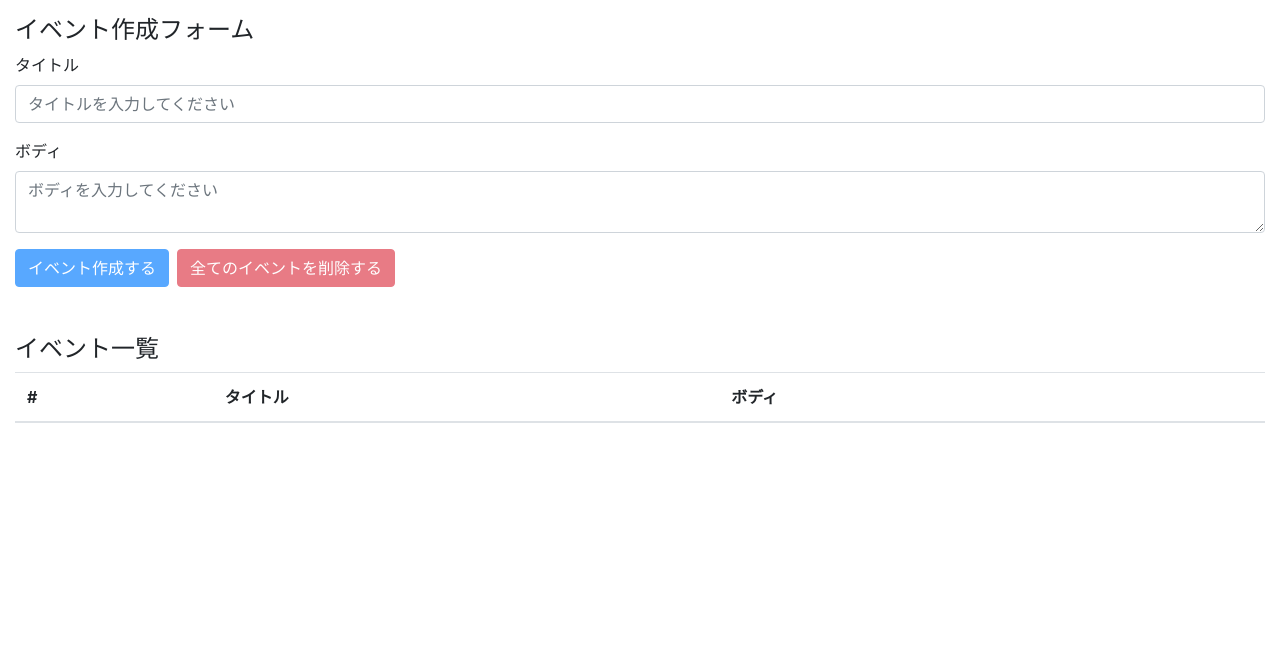
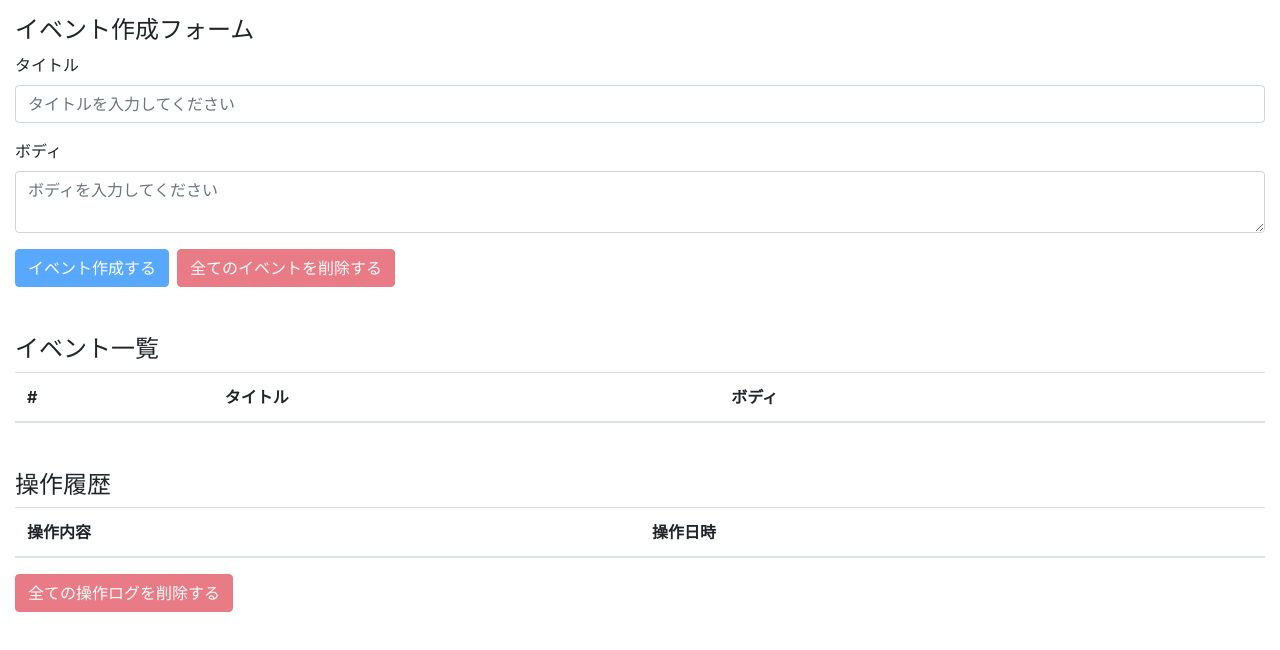
Before and after one commit to olafpapa/react-hooks-study, a React (Create React App) app: page / in a window 1280 px wide. Shown: the top 650 px of the page. Built offline with nearby package versions, Linux system fonts and the light colour scheme.

Commit message:
操作履歴の表示を追加。

```diff
--- a/src/components/App.js
+++ b/src/components/App.js
@@ -3,6 +3,7 @@ import 'bootstrap/dist/css/bootstrap.min.css';
 import reducer from '../reducers'
 import EventForm from './EventForm'
 import EventList from './EventList'
+import OperationLogs from './OperationLogs'
 import AppContext from '../contexts/AppContext'
 
 const App = () => {
@@ -17,6 +18,7 @@ const App = () => {
       <div className="container-fluid">
         <EventForm/>
         <EventList/>
+        <OperationLogs />
       </div>
     </AppContext.Provider>
 
--- a/src/components/Event.js
+++ b/src/components/Event.js
@@ -1,6 +1,7 @@
 import React, { useContext } from 'react'
-import { DELETE_EVENT } from '../actions'
+import { ADD_OPERATION_LOG, DELETE_EVENT } from '../actions'
 import AppContext from '../contexts/AppContext'
+import { currentTimeIos8601 } from '../utils'
 
 const Event = ({ event }) => {
   const { dispatch } = useContext(AppContext);
@@ -11,6 +12,11 @@ const Event = ({ event }) => {
       dispatch({
         type: DELETE_EVENT,
         id
+      })
+      dispatch({
+        type: ADD_OPERATION_LOG,
+        description: `イベント(id=${id})を削除しました。`,
+        operatedAt: currentTimeIos8601()
       })
     }
   }
--- a/src/components/EventForm.js
+++ b/src/components/EventForm.js
@@ -1,9 +1,10 @@
 import React, { useContext, useState } from 'react'
-import { CREATE_EVENT, DELETE_ALL_EVENTS } from '../actions'
+import { ADD_OPERATION_LOG, CREATE_EVENT, DELETE_ALL_EVENTS } from '../actions'
 import AppContext from '../contexts/AppContext'
+import { currentTimeIos8601 } from '../utils'
 
 const EventForm = () => {
-  const { state, dispatch } = useContext(AppContext)
+  const {state, dispatch} = useContext(AppContext)
   const [title, setTitle] = useState('')
   const [body, setBody] = useState('')
 
@@ -14,6 +15,11 @@ const EventForm = () => {
       title,
       body,
     })
+    dispatch({
+      type: ADD_OPERATION_LOG,
+      description: 'イベントを作成しました。',
+      operatedAt: currentTimeIos8601()
+    })
     setTitle('')
     setBody('')
   }
@@ -22,7 +28,14 @@ const EventForm = () => {
     e.preventDefault()
     const result = window.confirm('すべてのイベントを削除しますか？')
     if (result) {
-      dispatch({ type: DELETE_ALL_EVENTS })
+      dispatch({
+        type: DELETE_ALL_EVENTS
+      })
+      dispatch({
+        type: ADD_OPERATION_LOG,
+        description: 'すべてのイベントを削除しました。',
+        operatedAt: currentTimeIos8601()
+      })
     }
   }
 
--- /dev/null
+++ b/src/components/OperationLog.js
@@ -0,0 +1,11 @@
+import * as React from 'react';
+
+const OperationLog = ({log}) => {
+  return (
+    <tr>
+      <td>{ log.description }</td>
+      <td>{ log.operatedAt }</td>
+    </tr>
+  );
+};
+export default OperationLog
--- /dev/null
+++ b/src/components/OperationLogs.js
@@ -0,0 +1,39 @@
+import React, { useContext } from 'react'
+import AppContext from '../contexts/AppContext'
+import OperationLog from './OperationLog'
+import { DELETE_ALL_OPERATION_LOGS } from '../actions'
+
+const OperationLogs = () => {
+  const {state, dispatch} = useContext(AppContext)
+
+  const deleteAllOperationLogs = e => {
+    e.preventDefault()
+    const result = window.confirm('すべての操作ログを削除しますか？')
+    if (result) {
+      dispatch({
+        type: DELETE_ALL_OPERATION_LOGS
+      })
+    }
+  }
+
+  return (
+    <>
+      <h4 className="mt-5">操作履歴</h4>
+      <table className="table table-hover">
+        <thead>
+        <tr>
+          <th scope="col">操作内容</th>
+          <th scope="col">操作日時</th>
+        </tr>
+        </thead>
+        <tbody>
+        { state.operationLogs.map((log, index) => (<OperationLog key={ index } log={ log }/>)) }
+        </tbody>
+      </table>
+      <button type="submit" className="btn btn-danger mb-2" disabled={ state.operationLogs.length === 0 }
+              onClick={ deleteAllOperationLogs }>全ての操作ログを削除する
+      </button>
+    </>
+  )
+}
+export default OperationLogs
--- /dev/null
+++ b/src/utils.js
@@ -0,0 +1 @@
+export const currentTimeIos8601 = () => (new Date()).toISOString()
```
